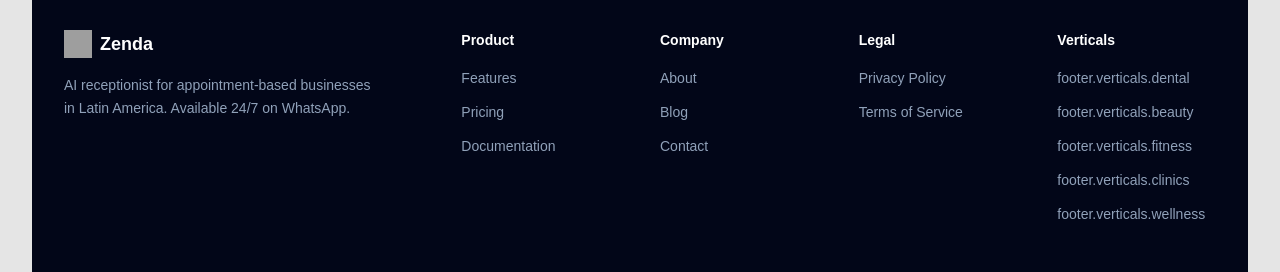
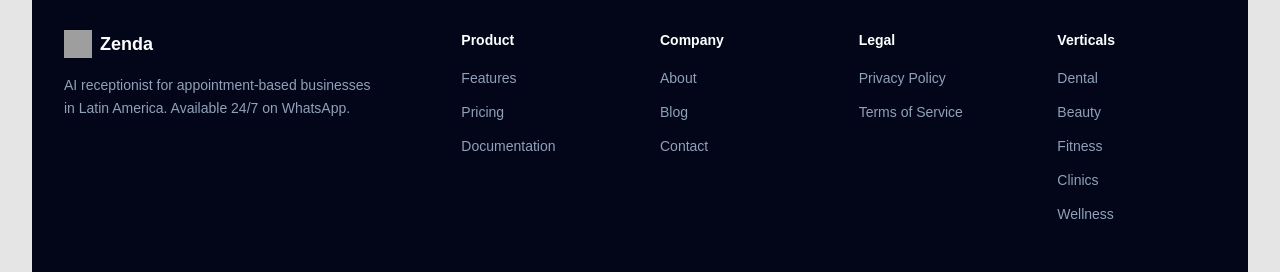
Before and after one commit to cedriking/zenda, a Next.js app in the folder web/: page /en in a window 1280 px wide. Shown: the part 7129-7401 px from the top of the page. Built offline with nearby package versions, Linux system fonts and the light colour scheme; no server answers; grey boxes are pictures that could not be loaded.

Commit message:
Fix footer verticals showing raw translation keys instead of labels

```diff
--- a/web/src/components/footer.tsx
+++ b/web/src/components/footer.tsx
@@ -38,26 +38,11 @@
       { label: t("termsOfService"), href: "/legal/terms" },
     ],
     [t("verticals")]: [
-      {
-        label: t("verticals.dental", { defaultValue: "Dental" }),
-        href: "/dental",
-      },
-      {
-        label: t("verticals.beauty", { defaultValue: "Beauty" }),
-        href: "/beauty",
-      },
-      {
-        label: t("verticals.fitness", { defaultValue: "Fitness" }),
-        href: "/fitness",
-      },
-      {
-        label: t("verticals.clinics", { defaultValue: "Clinics" }),
-        href: "/clinics",
-      },
-      {
-        label: t("verticals.wellness", { defaultValue: "Wellness" }),
-        href: "/wellness",
-      },
+      { label: t("verticalDental"), href: "/dental" },
+      { label: t("verticalBeauty"), href: "/beauty" },
+      { label: t("verticalFitness"), href: "/fitness" },
+      { label: t("verticalClinics"), href: "/clinics" },
+      { label: t("verticalWellness"), href: "/wellness" },
     ],
   };
 
--- a/web/src/i18n/locales/en.json
+++ b/web/src/i18n/locales/en.json
@@ -55,6 +55,11 @@
     "privacyPolicy": "Privacy Policy",
     "termsOfService": "Terms of Service",
     "verticals": "Verticals",
+    "verticalDental": "Dental",
+    "verticalBeauty": "Beauty",
+    "verticalFitness": "Fitness",
+    "verticalClinics": "Clinics",
+    "verticalWellness": "Wellness",
     "copyright": "All rights reserved.",
     "builtIn": "Built in Latin America"
   },
--- a/web/src/i18n/locales/es.json
+++ b/web/src/i18n/locales/es.json
@@ -55,6 +55,11 @@
     "privacyPolicy": "Política de privacidad",
     "termsOfService": "Términos de servicio",
     "verticals": "Verticales",
+    "verticalDental": "Dental",
+    "verticalBeauty": "Belleza",
+    "verticalFitness": "Fitness",
+    "verticalClinics": "Clínicas",
+    "verticalWellness": "Bienestar",
     "copyright": "Todos los derechos reservados.",
     "builtIn": "Hecho en América Latina"
   },
```
